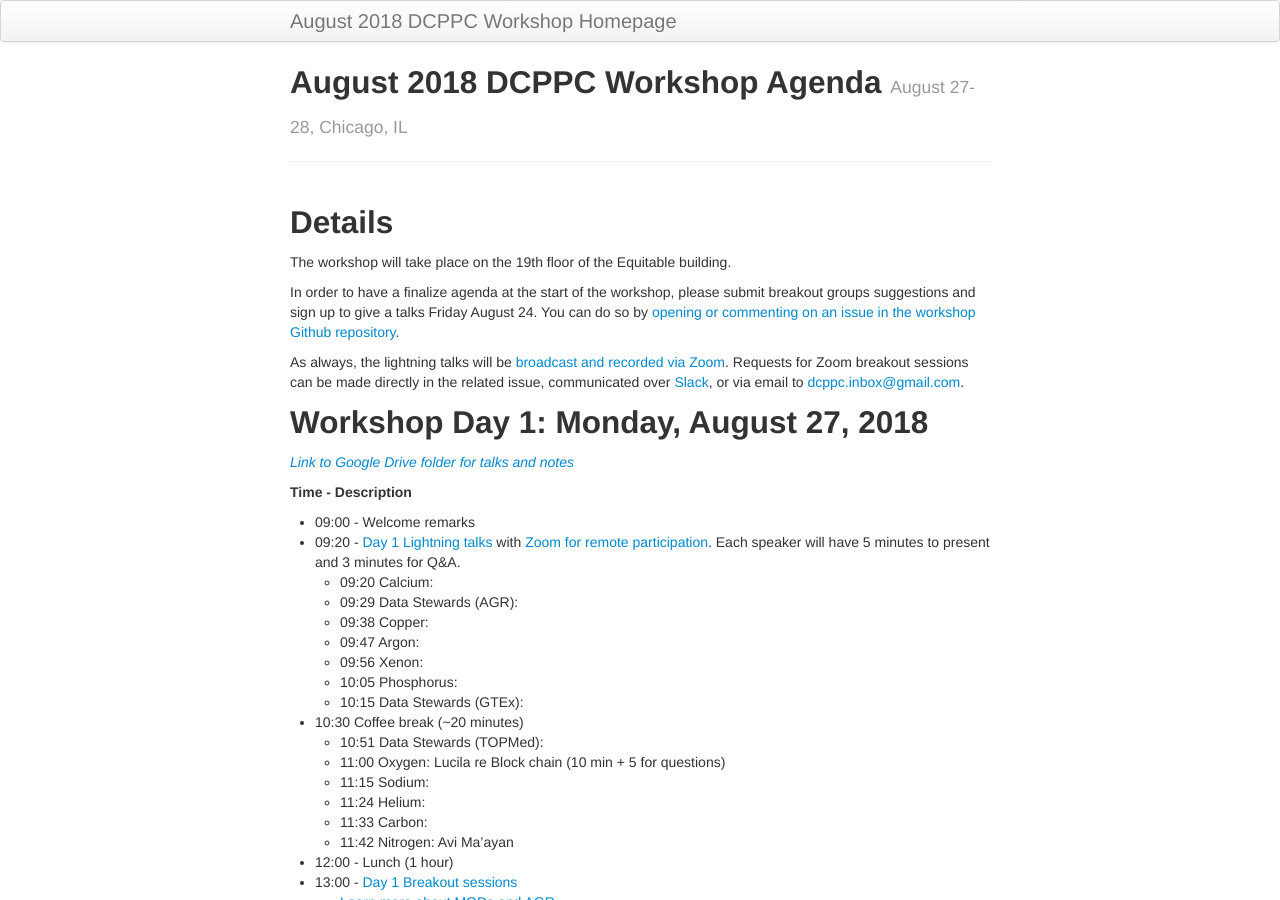
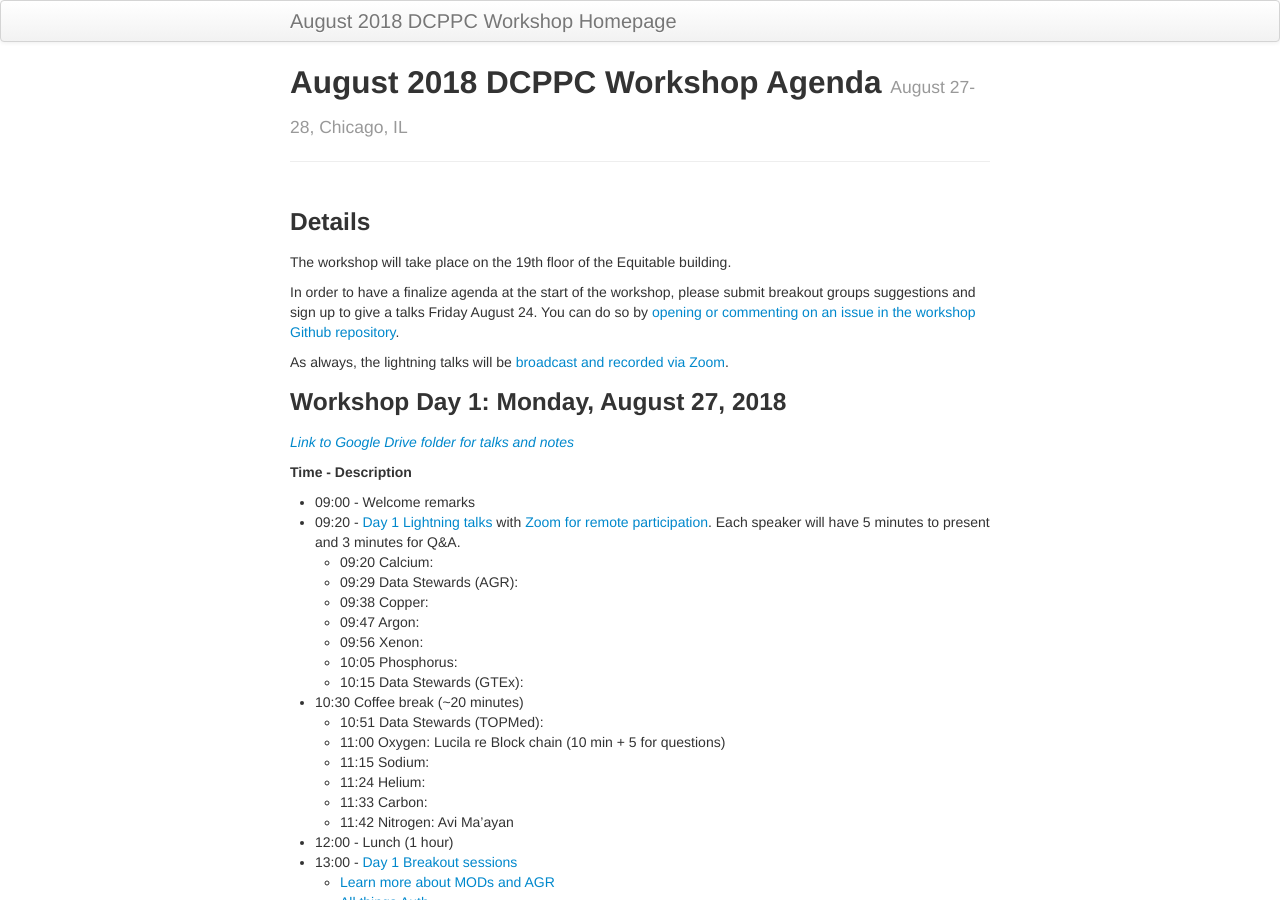
Before and after one commit to dcppc/2018-august-workshop, a Jekyll site: the page built from docs/agenda.md, in a window 1280 px wide and 900 px high. Built offline with Jekyll 4.4.1, drawn with Linux system fonts in a browser that asks for light colours.

Commit message:
remove breakout video comment

```diff
--- a/docs/agenda.md
+++ b/docs/agenda.md
@@ -5,15 +5,15 @@ tagline: August 27-28, Chicago, IL
 
 ---
 
-## Details
+### Details
 
 The workshop will take place on the 19th floor of the Equitable building.
 
 In order to have a finalize agenda at the start of the workshop, please submit breakout groups suggestions and sign up to give a talks Friday August 24. You can do so by [opening or commenting on an issue in the workshop Github repository](https://github.com/dcppc/2018-august-workshop/issues).
 
-As always, the lightning talks will be [broadcast and recorded via Zoom](https://zoom.us/j/364678101). Requests for Zoom breakout sessions can be made directly in the related issue, communicated over [Slack](http://bit.ly/DCPPCslack), or via email to <dcppc.inbox@gmail.com>.
+As always, the lightning talks will be [broadcast and recorded via Zoom](https://zoom.us/j/364678101).
 
-## Workshop Day 1: Monday, August 27, 2018
+### Workshop Day 1: Monday, August 27, 2018
 
 *[Link to Google Drive folder for talks and notes](http://bit.ly/AugustGoogleDrive)*
 
@@ -79,13 +79,13 @@ Group Dinner: _Dinner will be at Fogo de Chao. Stay tuned for details!_
 - 16:15 - Closing remarks
 - 16:30 - End
 
-## Unassigned breakout groups
+### Unassigned breakout groups
 
 Not all breakout groups have been assigned to a day. These include:
 - [Communication Breakdown](https://github.com/dcppc/2018-august-workshop/issues/9)
 - [KC7: Crosscut Metadata Model Schema and Instances](https://github.com/dcppc/2018-august-workshop/issues/11)
 
 
-## C4 Meeting: August 29, 2018
+### C4 Meeting: August 29, 2018
 
 This half-day meeting for the Commons Consortium Coordinating Committee (C4) is a closed session. For information, please contact Jen Yttri.
```
